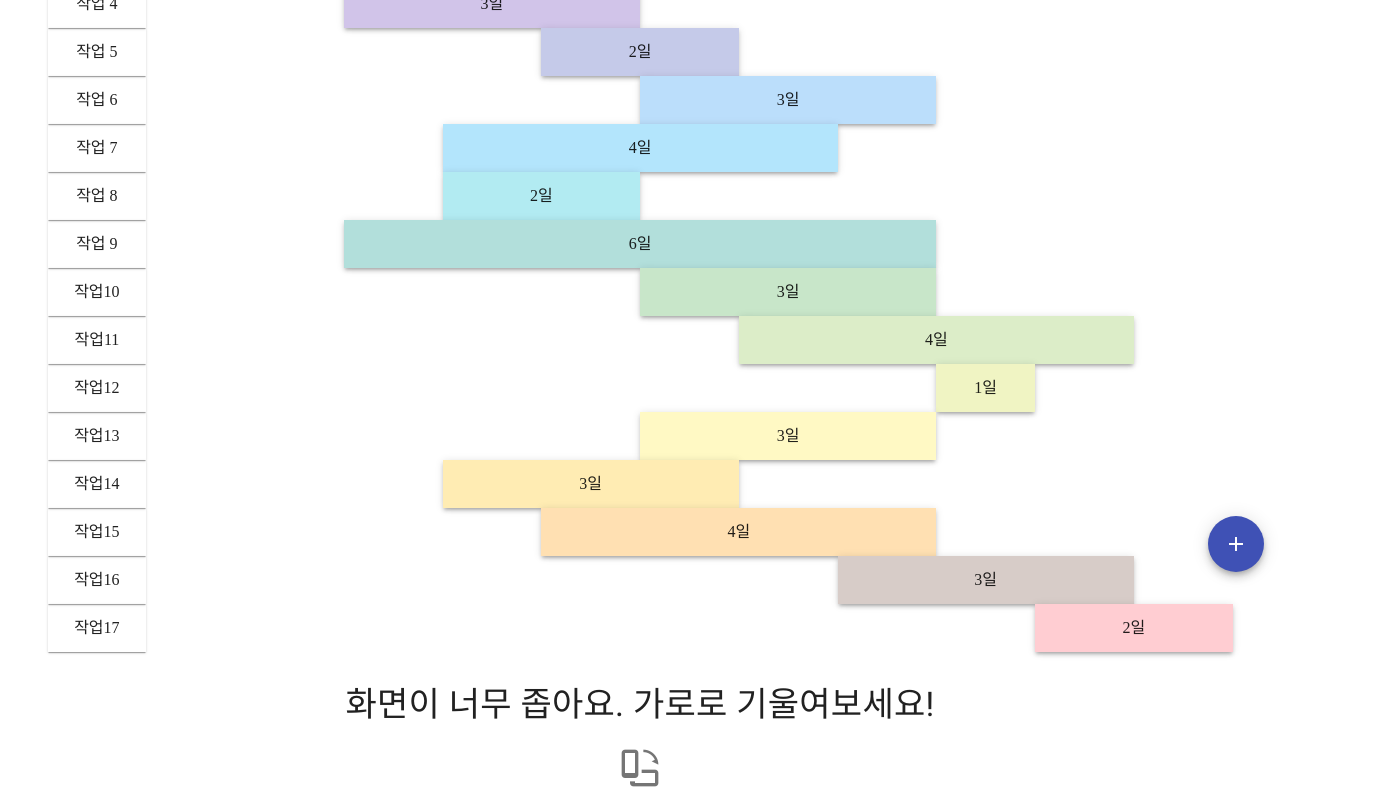
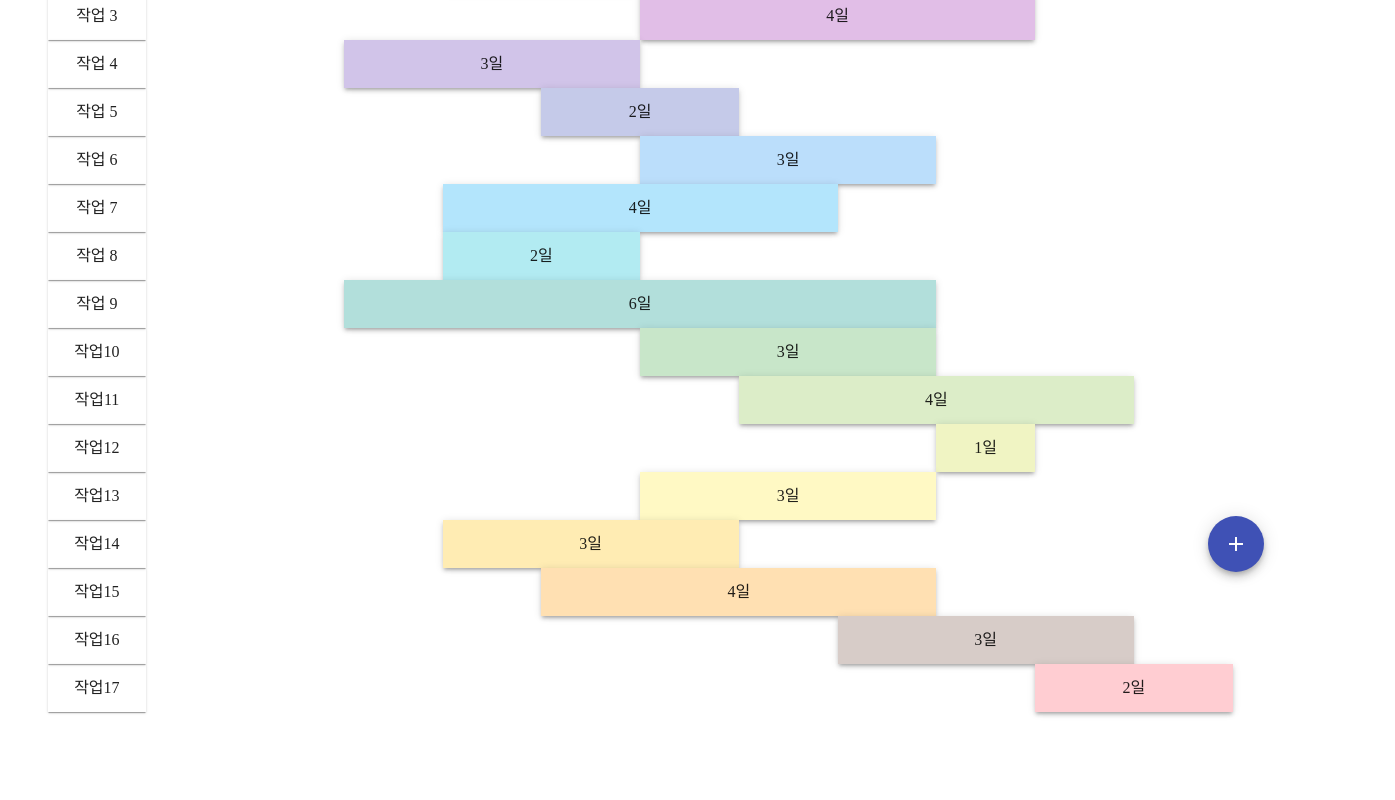
Before and after one commit to heptacode/GanttChart, a Vue app: page / in a window 1280 px wide. Shown: the part 212-1012 px from the top of the page, 1395 px wide, since content can reach past the window. After the commit the page ends 924 px from the top, so only its background shows below. Built offline with nearby package versions, Linux system fonts and the light colour scheme; a web font is replaced by a local one.

Commit message:
Update Changes

```diff
--- a/src/App.vue
+++ b/src/App.vue
@@ -35,7 +35,7 @@
         <v-col v-if="item.blank + item.term != 11"></v-col>
       </v-row>
     </v-container>
-    <v-container>
+    <v-container v-else>
       <v-sheet class="mt-5 text-h4 text-center">
         화면이 너무 좁아요. 가로로 기울여보세요!
         <v-icon class="mt-5 d-block" x-large>mdi-phone-rotate-landscape</v-icon>
@@ -111,7 +111,7 @@ export default class App extends Vue {
   }
   @Watch("dialog")
   isDialogChanged() {
-    if (this.dialog == false) {
+    if (!this.dialog) {
       this.task = { name: "", blank: 0, term: 1 };
     }
   }
@@ -244,7 +244,7 @@ html {
   overflow-y: auto;
 }
 
-v-container {
+.container {
   margin-top: 60px;
 }
 
```
